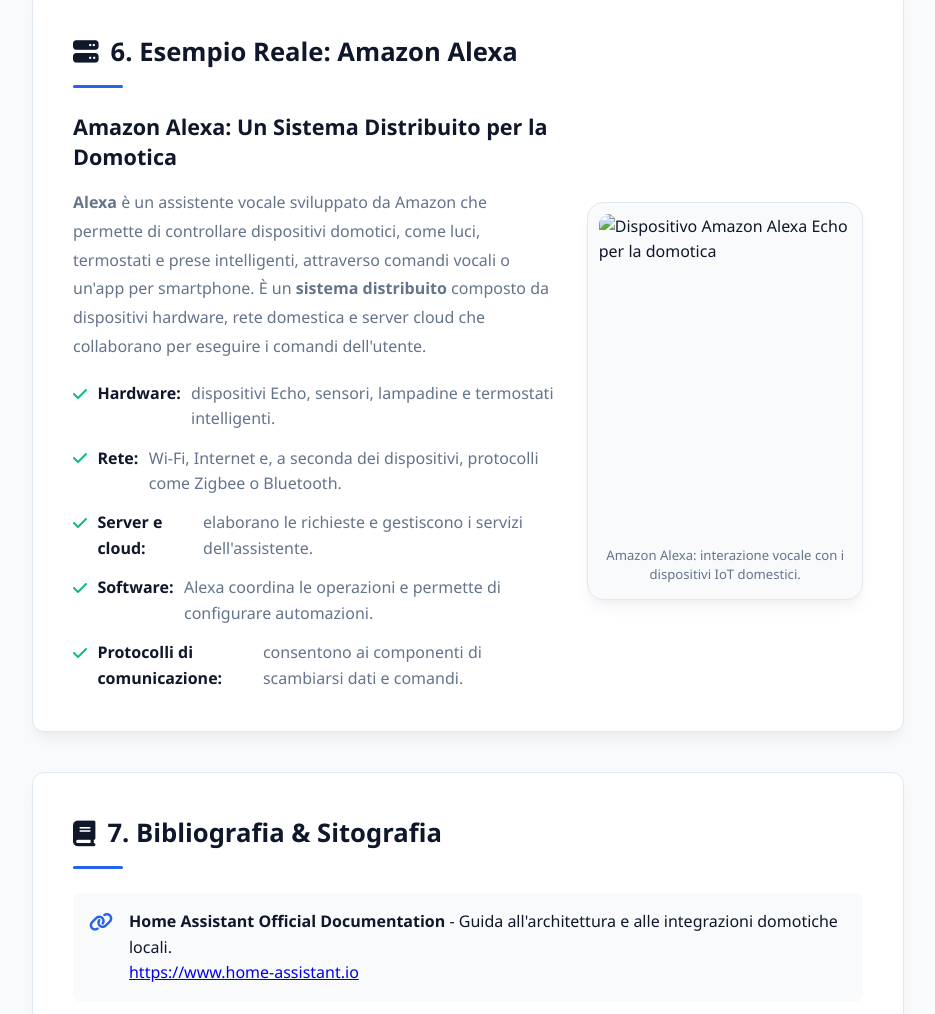
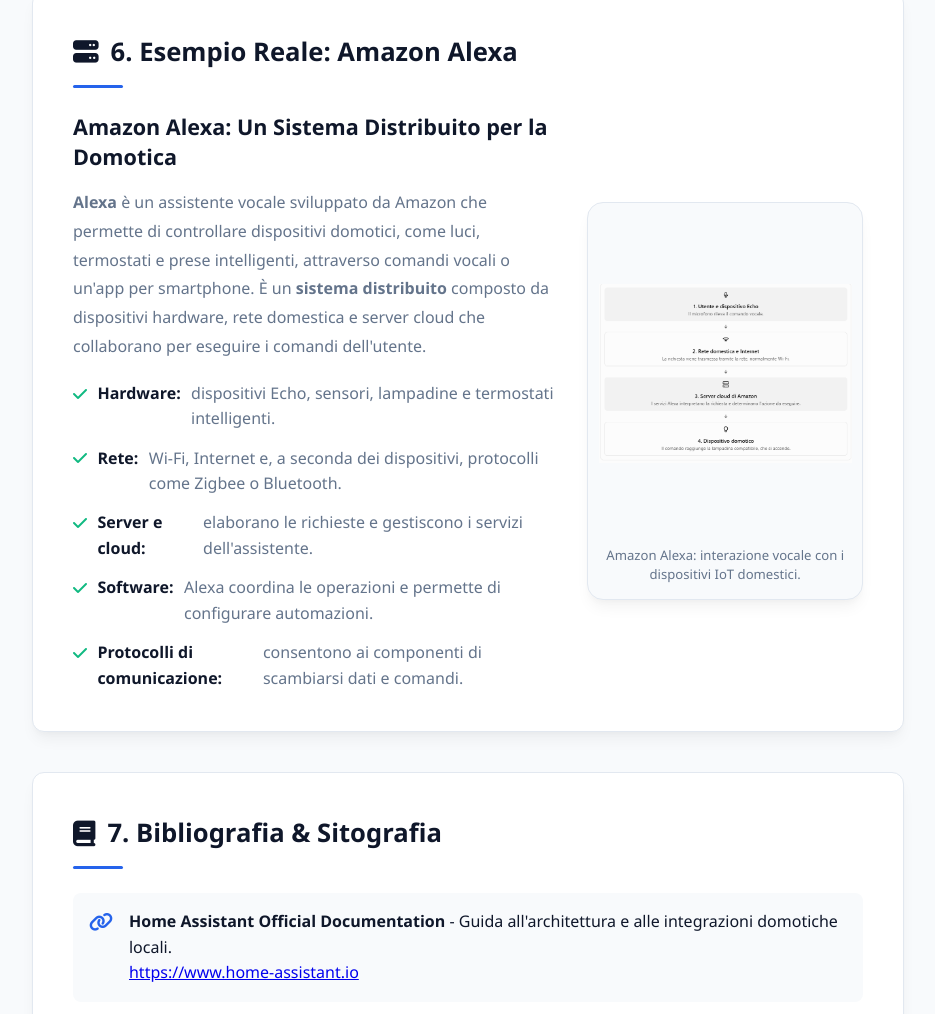
Before and after one commit to marcovaccaro75/sistemi-pervasivi, a plain HTML site: page index.html in a window 1280 px wide. Shown: the part 3982-4996 px from the top of the page, without its empty margins (312-1247 px from the left). Drawn offline with Linux system fonts and the light colour scheme.

Commit message:
sistemazione generale sito

```diff
--- a/index.html
+++ b/index.html
@@ -310,7 +310,7 @@
         <!-- Immagine di Amazon Alexa -->
         <div class="case-study-image">
             <img
-                src="INSERISCI_QUI_IL_TUO_URL"
+                src="foto.png"
                 alt="Dispositivo Amazon Alexa Echo per la domotica"
                 loading="lazy"
             >
```
